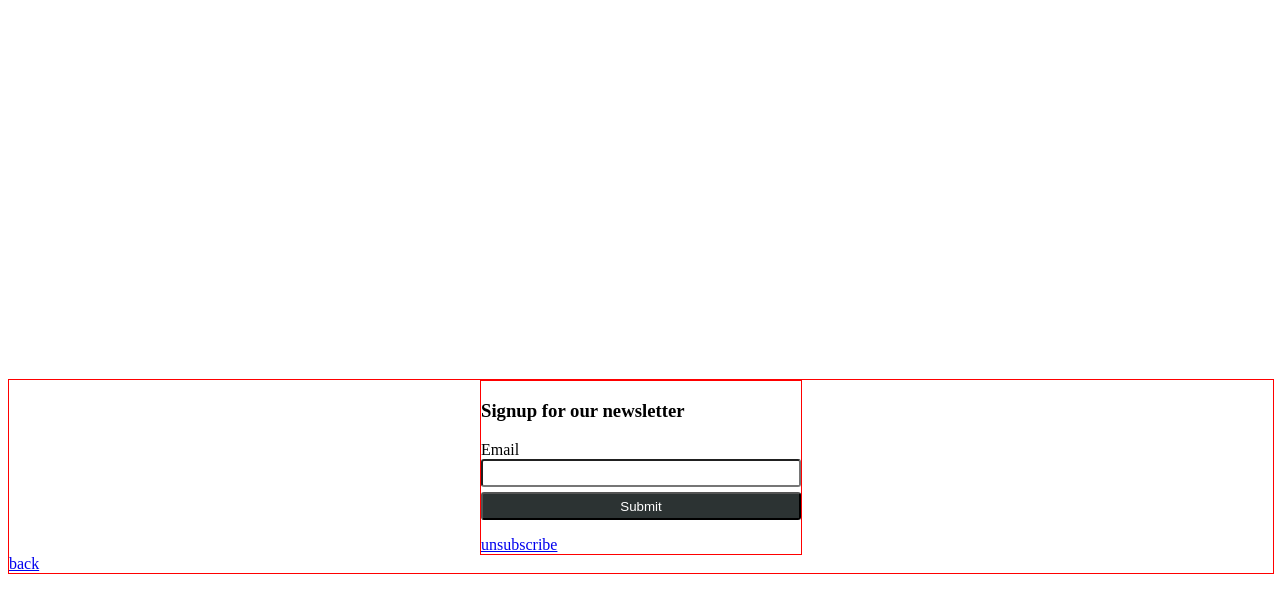
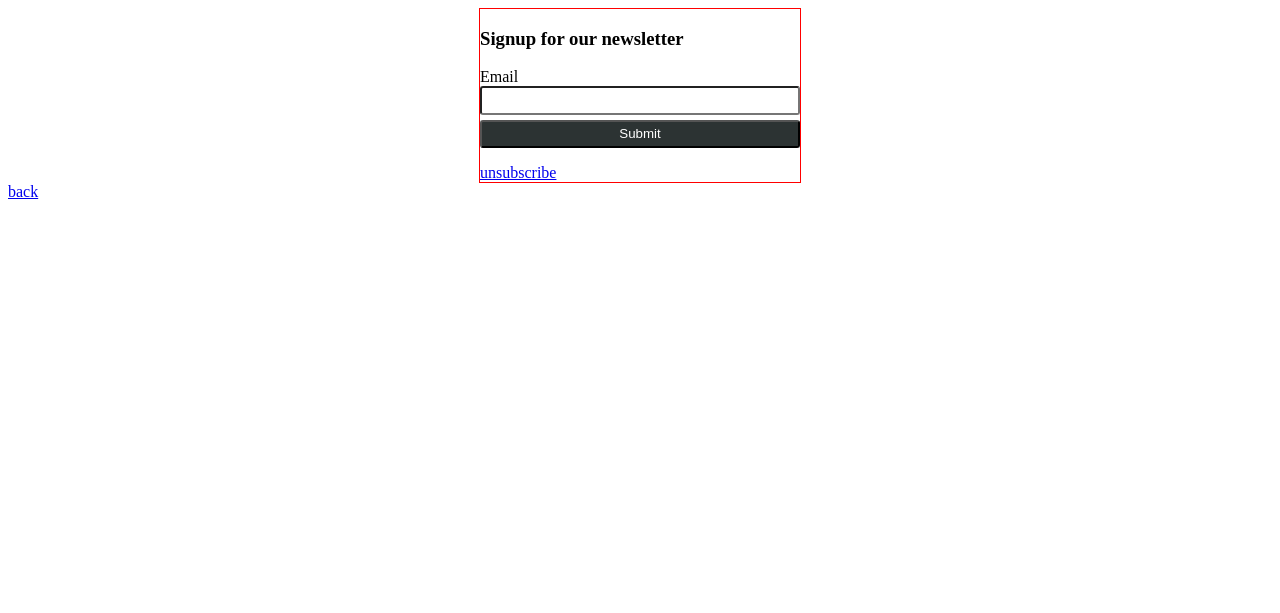
Before and after one commit to JJohnyy/balance-ceramics, a Django app: page /newsletters/ in a window 1280 px wide. Shown: the top 613 px of the page. Run offline with Django 3.2, Linux system fonts and the light colour scheme; parts of the project's set-up code (start-up, migrations or seed data) failed here and were passed over; some libraries are stand-ins or nearby versions.

Commit message:
newsletter css

```diff
--- a/newsletters/templates/newsletters/newsletters.html
+++ b/newsletters/templates/newsletters/newsletters.html
@@ -18,7 +18,7 @@
 {% endfor %}
 
 
-<div class="news-container">
+<div class="news-c">
     <div class="news-wrapper">
         <h3 class="h6">Signup for our newsletter</h3>
         <form class="news-form" method="POST">
@@ -31,7 +31,7 @@
         </span>
 
     </div>
-    <span>
+    <span class="back-btn">
         <a class="back-btn" href="{% url 'home' %}">back</a>
     </span>
  </div>
```
